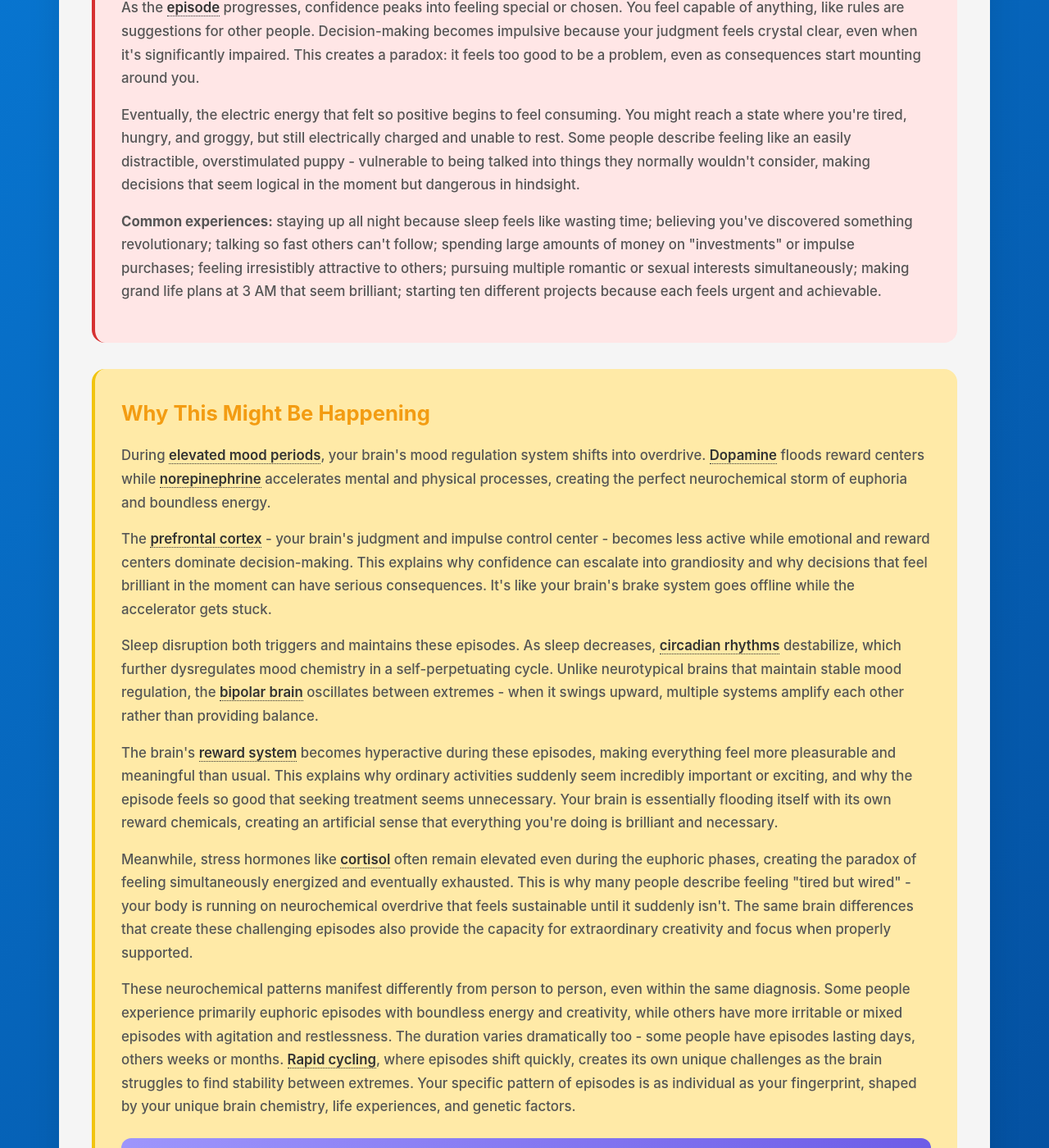
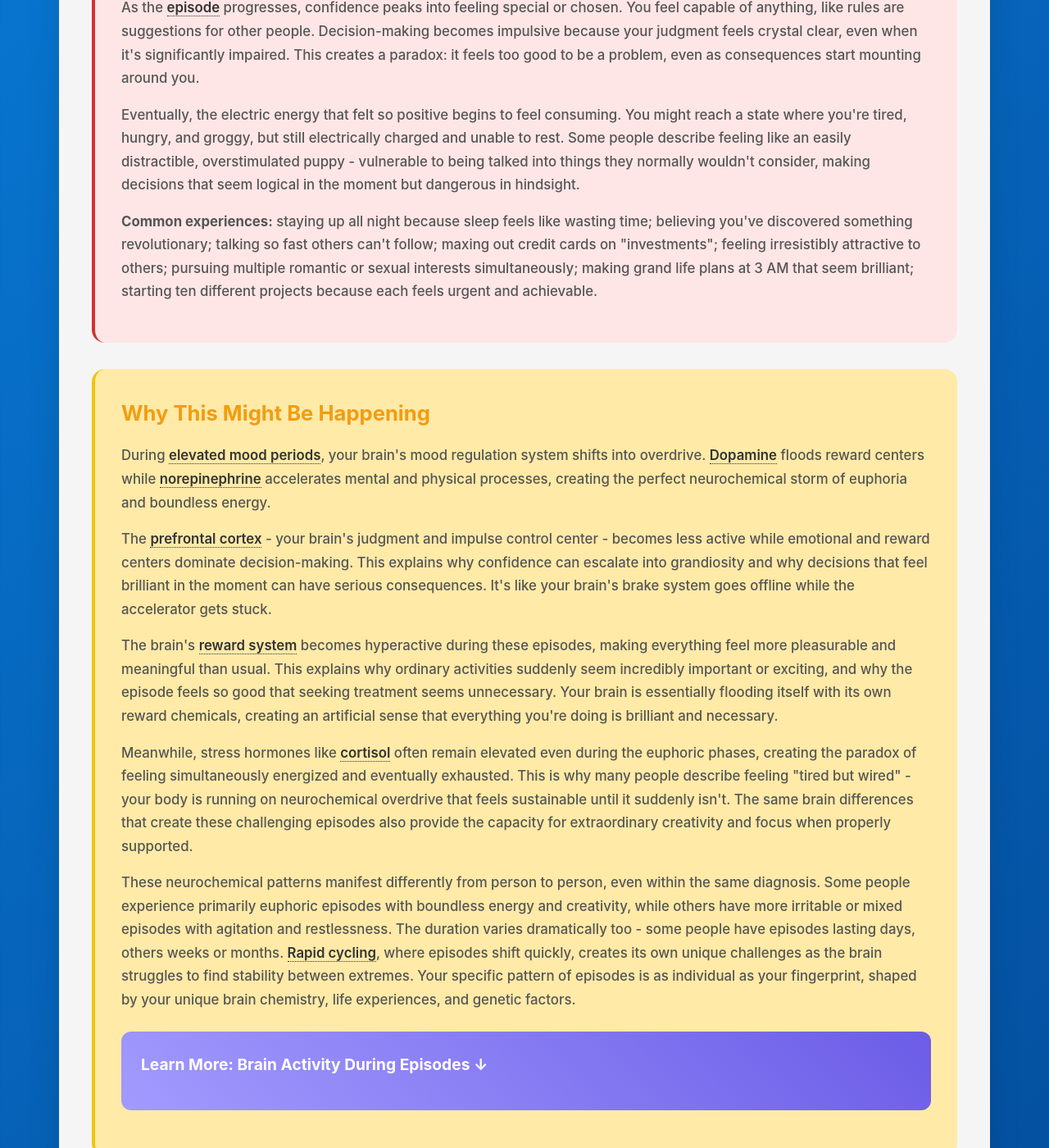
Before and after one commit to neurodivergent-survival-guide/neurodivergent-survival-guide, a Jekyll site: the page built from struggles/elevated-mood-periods.html, in a window 1280 px wide and 1400 px high, scrolled down 1187 px. Shown: the whole window at 82% size. Built offline with Jekyll 4.4.1, drawn with Linux system fonts in a browser that asks for light colours; some of the changed text lies outside the part shown.

Commit message:
Update elevated-mood-periods.html

```diff
--- a/struggles/elevated-mood-periods.html
+++ b/struggles/elevated-mood-periods.html
@@ -24,33 +24,31 @@
     <div class="what-section">
         <h2 id="what-this-feels-like">What This Feels Like</h2>
 
-        <p>It starts like a gentle wave of possibility. You wake up with more <span class="jargon">oomph<span class="tooltip">Energy and enthusiasm for engaging with daily activities that feels notably different from your baseline.</span></span> than usual - not dramatically different, just more willing and excited to get out of bed and engage with whatever the day brings. Sleep feels optional in a way that seems almost efficient. Three or four hours feels like eight, and you wonder why you ever needed more.</p>
+        <p>It starts like a gentle wave of possibility. You wake up with more <a class="jargon">oomph<span class="tooltip">Energy and enthusiasm for engaging with daily activities that feels notably different from your baseline.</span></a> than usual - not dramatically different, just more willing and excited to get out of bed and engage with whatever the day brings. Sleep feels optional in a way that seems almost efficient. Three or four hours feels like eight, and you wonder why you ever needed more.</p>
 
         <p>The energy builds gradually, like a fire catching. Your thoughts move faster, jumping between ideas with an electric quality that makes everything seem more interesting and achievable. Projects multiply because each one feels urgent and completely doable. Your body can't quite sit still - there's a restless quality under your skin that expresses itself through pacing, rapid speech, or fidgeting that others might struggle to follow.</p>
 
-        <p>Socially, you become magnetic. Conversations flow effortlessly, you're funnier and more charismatic, boundaries feel unnecessary. <span class="jargon">Libido<span class="tooltip">Sexual desire and interest in sexual activity.</span></span> often surges during these periods - you feel incredibly attractive and sexual, everything seems flirtatious, and desire becomes consuming and immediate. The world feels more vivid, colors brighter, music more beautiful.</p>
+        <p>Socially, you become magnetic. Conversations flow effortlessly, you're funnier and more charismatic, boundaries feel unnecessary. <a class="jargon">Libido<span class="tooltip">Sexual desire and interest in sexual activity.</span></a> often surges during these periods - you feel incredibly attractive and sexual, everything seems flirtatious, and desire becomes consuming and immediate. The world feels more vivid, colors brighter, music more beautiful.</p>
 
-        <p>As the <span class="jargon">episode<span class="tooltip">A distinct period of abnormally elevated, expansive, or irritable mood lasting at least four days for hypomania or one week for mania.</span></span> progresses, confidence peaks into feeling special or chosen. You feel capable of anything, like rules are suggestions for other people. Decision-making becomes impulsive because your judgment feels crystal clear, even when it's significantly impaired. This creates a paradox: it feels too good to be a problem, even as consequences start mounting around you.</p>
+        <p>As the <a class="jargon">episode<span class="tooltip">A distinct period of abnormally elevated, expansive, or irritable mood lasting at least four days for hypomania or one week for mania.</span></a> progresses, confidence peaks into feeling special or chosen. You feel capable of anything, like rules are suggestions for other people. Decision-making becomes impulsive because your judgment feels crystal clear, even when it's significantly impaired. This creates a paradox: it feels too good to be a problem, even as consequences start mounting around you.</p>
 
         <p>Eventually, the electric energy that felt so positive begins to feel consuming. You might reach a state where you're tired, hungry, and groggy, but still electrically charged and unable to rest. Some people describe feeling like an easily distractible, overstimulated puppy - vulnerable to being talked into things they normally wouldn't consider, making decisions that seem logical in the moment but dangerous in hindsight.</p>
 
-        <p><strong>Common experiences:</strong> staying up all night because sleep feels like wasting time; believing you've discovered something revolutionary; talking so fast others can't follow; spending large amounts of money on "investments" or impulse purchases; feeling irresistibly attractive to others; pursuing multiple romantic or sexual interests simultaneously; making grand life plans at 3 AM that seem brilliant; starting ten different projects because each feels urgent and achievable.</p>
+        <p><strong>Common experiences:</strong> staying up all night because sleep feels like wasting time; believing you've discovered something revolutionary; talking so fast others can't follow; maxing out credit cards on "investments"; feeling irresistibly attractive to others; pursuing multiple romantic or sexual interests simultaneously; making grand life plans at 3 AM that seem brilliant; starting ten different projects because each feels urgent and achievable.</p>
     </div>
 
     <div class="why-section">
         <h2 id="why-this-happens">Why This Might Be Happening</h2>
 
-        <p>During <span class="jargon">elevated mood periods<span class="tooltip">Episodes of unusually high energy, mood, or activity levels during manic or hypomanic states in bipolar disorder.</span></span>, your brain's mood regulation system shifts into overdrive. <span class="jargon">Dopamine<span class="tooltip">A neurotransmitter involved in reward, motivation, and pleasure that becomes dysregulated during mood episodes.</span></span> floods reward centers while <span class="jargon">norepinephrine<span class="tooltip">A neurotransmitter that affects alertness, arousal, and attention, contributing to the energized feeling during episodes.</span></span> accelerates mental and physical processes, creating the perfect neurochemical storm of euphoria and boundless energy.</p>
+        <p>During <a class="jargon">elevated mood periods<span class="tooltip">Episodes of unusually high energy, mood, or activity levels during manic or hypomanic states in bipolar disorder.</span></a>, your brain's mood regulation system shifts into overdrive. <a class="jargon">Dopamine<span class="tooltip">A neurotransmitter involved in reward, motivation, and pleasure that becomes dysregulated during mood episodes.</span></a> floods reward centers while <a class="jargon">norepinephrine<span class="tooltip">A neurotransmitter that affects alertness, arousal, and attention, contributing to the energized feeling during episodes.</span></a> accelerates mental and physical processes, creating the perfect neurochemical storm of euphoria and boundless energy.</p>
 
-        <p>The <span class="jargon">prefrontal cortex<span class="tooltip">The brain region responsible for executive functions like planning, decision-making, and impulse control.</span></span> - your brain's judgment and impulse control center - becomes less active while emotional and reward centers dominate decision-making. This explains why confidence can escalate into grandiosity and why decisions that feel brilliant in the moment can have serious consequences. It's like your brain's brake system goes offline while the accelerator gets stuck.</p>
+        <p>The <a class="jargon">prefrontal cortex<span class="tooltip">The brain region responsible for executive functions like planning, decision-making, and impulse control.</span></a> - your brain's judgment and impulse control center - becomes less active while emotional and reward centers dominate decision-making. This explains why confidence can escalate into grandiosity and why decisions that feel brilliant in the moment can have serious consequences. It's like your brain's brake system goes offline while the accelerator gets stuck.</p>
 
-        <p>Sleep disruption both triggers and maintains these episodes. As sleep decreases, <span class="jargon">circadian rhythms<span class="tooltip">Internal biological clocks that regulate sleep-wake cycles and influence mood, energy, and hormone production.</span></span> destabilize, which further dysregulates mood chemistry in a self-perpetuating cycle. Unlike neurotypical brains that maintain stable mood regulation, the <span class="jargon">bipolar brain<span class="tooltip">A brain with bipolar disorder that has different patterns of mood regulation and neurotransmitter function.</span></span> oscillates between extremes - when it swings upward, multiple systems amplify each other rather than providing balance.</p>
+        <p>The brain's <a class="jargon">reward system<span class="tooltip">Neural pathways that process pleasure, motivation, and reinforcement, becoming hyperactive during elevated mood episodes.</span></a> becomes hyperactive during these episodes, making everything feel more pleasurable and meaningful than usual. This explains why ordinary activities suddenly seem incredibly important or exciting, and why the episode feels so good that seeking treatment seems unnecessary. Your brain is essentially flooding itself with its own reward chemicals, creating an artificial sense that everything you're doing is brilliant and necessary.</p>
 
-        <p>The brain's <span class="jargon">reward system<span class="tooltip">Neural pathways that process pleasure, motivation, and reinforcement, becoming hyperactive during elevated mood episodes.</span></span> becomes hyperactive during these episodes, making everything feel more pleasurable and meaningful than usual. This explains why ordinary activities suddenly seem incredibly important or exciting, and why the episode feels so good that seeking treatment seems unnecessary. Your brain is essentially flooding itself with its own reward chemicals, creating an artificial sense that everything you're doing is brilliant and necessary.</p>
+        <p>Meanwhile, stress hormones like <a class="jargon">cortisol<span class="tooltip">A hormone released during stress that can disrupt sleep and mood regulation when elevated for extended periods.</span></a> often remain elevated even during the euphoric phases, creating the paradox of feeling simultaneously energized and eventually exhausted. This is why many people describe feeling "tired but wired" - your body is running on neurochemical overdrive that feels sustainable until it suddenly isn't. The same brain differences that create these challenging episodes also provide the capacity for extraordinary creativity and focus when properly supported.</p>
 
-        <p>Meanwhile, stress hormones like <span class="jargon">cortisol<span class="tooltip">A hormone released during stress that can disrupt sleep and mood regulation when elevated for extended periods.</span></span> often remain elevated even during the euphoric phases, creating the paradox of feeling simultaneously energized and eventually exhausted. This is why many people describe feeling "tired but wired" - your body is running on neurochemical overdrive that feels sustainable until it suddenly isn't. The same brain differences that create these challenging episodes also provide the capacity for extraordinary creativity and focus when properly supported.</p>
-
-        <p>These neurochemical patterns manifest differently from person to person, even within the same diagnosis. Some people experience primarily euphoric episodes with boundless energy and creativity, while others have more irritable or mixed episodes with agitation and restlessness. The duration varies dramatically too - some people have episodes lasting days, others weeks or months. <span class="jargon">Rapid cycling<span class="tooltip">A pattern of bipolar disorder where four or more mood episodes occur within a 12-month period.</span></span>, where episodes shift quickly, creates its own unique challenges as the brain struggles to find stability between extremes. Your specific pattern of episodes is as individual as your fingerprint, shaped by your unique brain chemistry, life experiences, and genetic factors.</p>
+        <p>These neurochemical patterns manifest differently from person to person, even within the same diagnosis. Some people experience primarily euphoric episodes with boundless energy and creativity, while others have more irritable or mixed episodes with agitation and restlessness. The duration varies dramatically too - some people have episodes lasting days, others weeks or months. <a class="jargon">Rapid cycling<span class="tooltip">A pattern of bipolar disorder where four or more mood episodes occur within a 12-month period.</span></a>, where episodes shift quickly, creates its own unique challenges as the brain struggles to find stability between extremes. Your specific pattern of episodes is as individual as your fingerprint, shaped by your unique brain chemistry, life experiences, and genetic factors.</p>
 
         <div class="learn-more" onclick="toggleLearnMore(this)">
             <h3>Learn More: Brain Activity During Episodes ↓</h3>
@@ -102,7 +100,7 @@
 
             <li><strong>Establish routine anchors:</strong> Maintain non-negotiable daily structures like consistent sleep times, regular meals, and medication schedules. These anchors can help stabilize mood regulation even when other areas of life feel chaotic.</li>
 
-            <li><strong>Work with a psychiatrist on medication optimization:</strong> Mood stabilizers can significantly reduce episode frequency and intensity. Having a fast-acting medication like a benzodiazepine for episode management can provide a crucial intervention tool.</li>
+            <li><strong>Work with a psychiatrist on medication optimization:</strong> <a class="jargon">Mood stabilizers<span class="tooltip">Medications that help regulate mood swings and prevent manic and depressive episodes in bipolar disorder.</span></a> can significantly reduce episode frequency and intensity. Having a fast-acting medication like a <a class="jargon">benzodiazepine<span class="tooltip">A class of medications that can quickly reduce anxiety and agitation, sometimes used short-term during mood episodes.</span></a> for episode management can provide a crucial intervention tool.</li>
 
             <li><strong>Identify and avoid known triggers:</strong> Learn what tends to trigger your episodes - stress, sleep disruption, seasonal changes, certain medications, or major life events. While you can't avoid all triggers, awareness helps you prepare and take preventive action.</li>
         </ul>
@@ -126,7 +124,7 @@
             <li>Taking medications in ways other than prescribed, especially in dangerous amounts</li>
         </ul>
 
-        <p>Medical intervention during elevated periods often involves <span class="jargon">medication adjustments<span class="tooltip">Changes to psychiatric medications to help stabilize mood and reduce episode intensity.</span></span>, safety planning, and sometimes hospitalization if the episode poses significant risks. Early intervention can often prevent full <span class="jargon">manic episodes<span class="tooltip">Severe mood episodes lasting at least one week with significantly impaired functioning, often requiring hospitalization.</span></span> from developing and reduce the duration and intensity of <span class="jargon">hypomanic episodes<span class="tooltip">Milder elevated mood episodes lasting at least four days with noticeable changes but less impairment than mania.</span></span>. Remember that seeking help when you feel good requires courage, but it's one of the most important things you can do for your long-term stability.</p>
+        <p>Medical intervention during elevated periods often involves <a class="jargon">medication adjustments<span class="tooltip">Changes to psychiatric medications to help stabilize mood and reduce episode intensity.</span></a>, safety planning, and sometimes hospitalization if the episode poses significant risks. Early intervention can often prevent full <a class="jargon">manic episodes<span class="tooltip">Severe mood episodes lasting at least one week with significantly impaired functioning, often requiring hospitalization.</span></a> from developing and reduce the duration and intensity of <a class="jargon">hypomanic episodes<span class="tooltip">Milder elevated mood episodes lasting at least four days with noticeable changes but less impairment than mania.</span></a>. Remember that seeking help when you feel good requires courage, but it's one of the most important things you can do for your long-term stability.</p>
     </div>
 
     <div class="validation-section">
```
